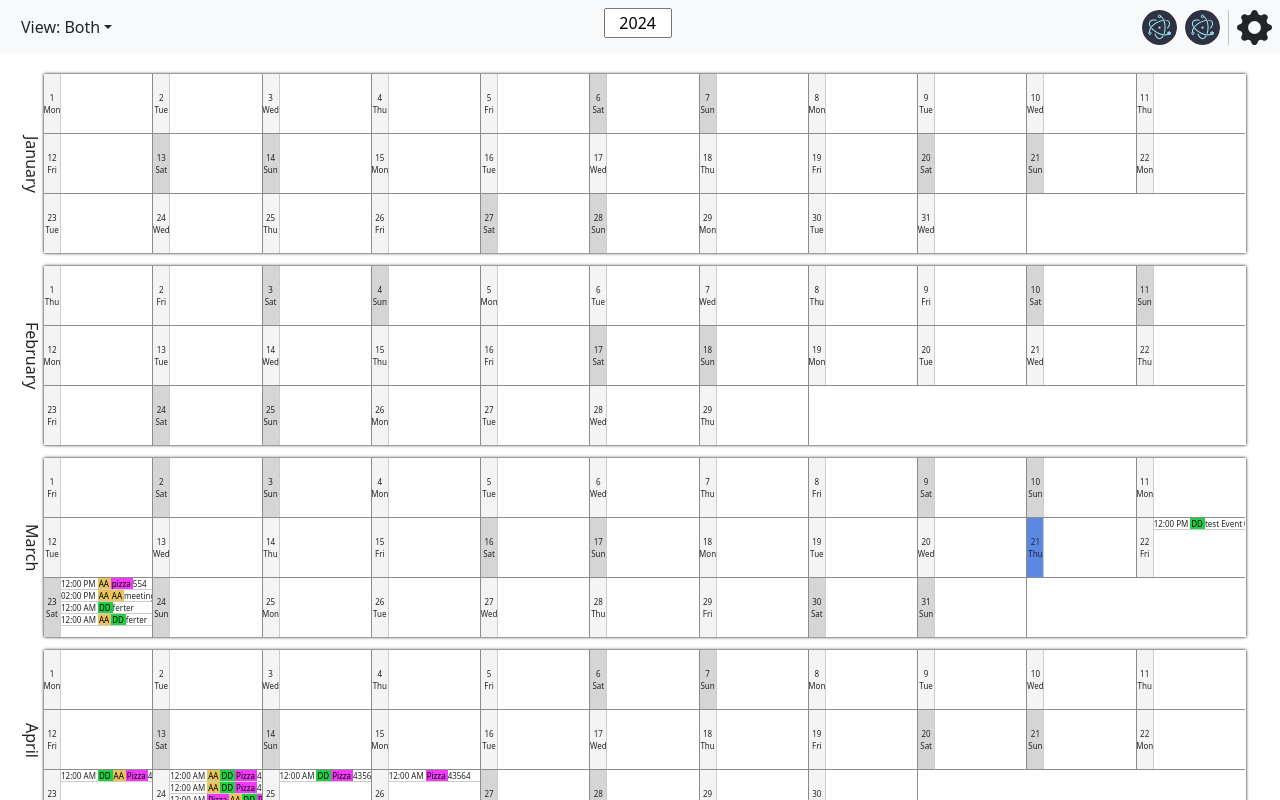
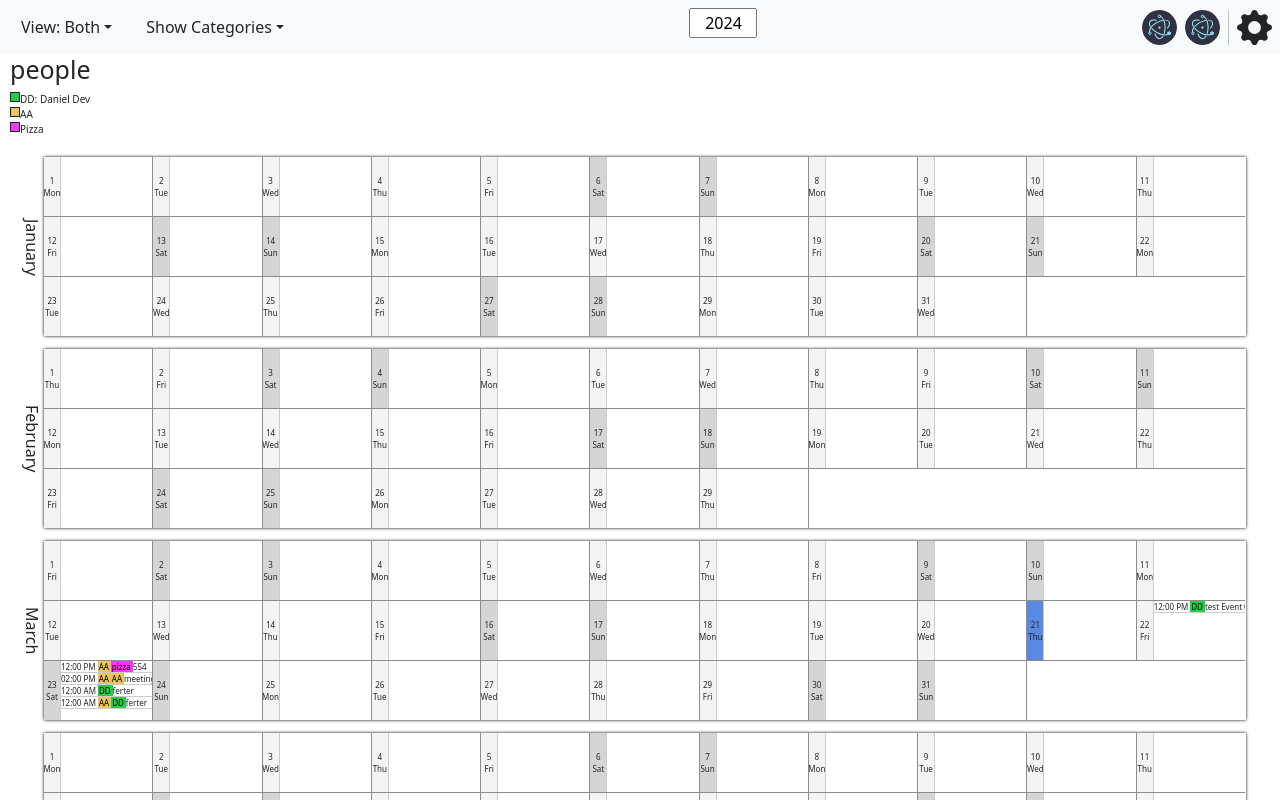
Before and after one commit to dreamTent/YearlyCalendarApp, a React (Vite) app in the folder src/renderer/: page / in a window 1280 px wide. Shown: the top 800 px of the page. Built offline with nearby package versions, Linux system fonts and the light colour scheme.

Commit message:
added category view in app.tsx
the app now can show the categories and filters used

```diff
--- a/src/renderer/src/App.tsx
+++ b/src/renderer/src/App.tsx
@@ -18,8 +18,8 @@ function App() {
   return (
     <>
       <Navbar />
-      {CategoryFilterTable()}
-      <div style={{}}>{CalenderGroupedByMonth(2024, 11, 5)}</div>
+      <div style={{ float: 'left', fontSize: '10px', marginLeft: '10px' }}>  {CategoryFilterTable()}</div>
+      <div style={{ float: 'left' }}>{CalenderGroupedByMonth(2024, 11, 5)}</div>
       <div style={{ width: '100%', height: '400px' }}></div>
       <div style={{ float: 'left' }}>{CalenderHorizontal(2024, 1, 3)}</div>
 
--- a/src/renderer/src/components/calendar/common/CategoryFilterTable.tsx
+++ b/src/renderer/src/components/calendar/common/CategoryFilterTable.tsx
@@ -2,18 +2,32 @@ import testCalendarData from '../../../assets/testSettings.json'
 
 
 function CategoryFilterTable() {
+
+
+    return (
+        testCalendarData.categories.map((item, index) => (getTable(item)))
+
+    )
+    let html = ''; // Initialize an empty string for our HTML
+
+    // Loop through categories
     for (let index = 0; index < testCalendarData.categories.length; index++) {
         if (testCalendarData.categories[index].showTableWithColors) {
-            getTable(testCalendarData.categories[index].filters)
+            html += getTable(testCalendarData.categories[index].filters); // Add the table to our HTML string
         }
     }
 
+    return html; // Return the complete HTML as a string
 }
+
 function getTable(elements) {
+    if (elements.showTableWithColors) {
         return (
             <>
+                <h1>{elements.title}</h1>
                 {
-                elements.map((item, index) => (
+
+                    elements.filters.map((item, index) => (
                         getFilter(item)
                     ))
                 }
@@ -22,11 +36,18 @@ function getTable(elements) {
         )
     }
 
+}
+
 
 function getFilter(element) {
     return (
-        <div>
+        <div style={{ float: 'left', width: '100%' }}>
+            <div style={{ float: 'left', width: '8px', height: '8px', borderStyle: 'solid', borderWidth: ' 1px', backgroundColor: element.highlightColor }} />
+
+
+            <div style={{ float: 'left' }}>
                 {element.title}
+            </div>
         </div>
     )
 }
--- a/src/renderer/src/components/navigation/navbar.tsx
+++ b/src/renderer/src/components/navigation/navbar.tsx
@@ -1,6 +1,6 @@
 import 'bootstrap/dist/css/bootstrap.min.css';
 
-import { Nav, Navbar, Container, NavDropdown, Dropdown, Form } from 'react-bootstrap';
+import { Nav, Navbar, Container, NavDropdown, Dropdown, Form, ToggleButton } from 'react-bootstrap';
 import Image from 'react-bootstrap/Image'
 import "react-datepicker/dist/react-datepicker.css";
 import DatePicker from "react-datepicker";
@@ -15,13 +15,12 @@ import accountLogoTMP from '../../assets/electron.svg'
 
 function MyNavbar() {
 
-    const [selectedDate, setSelectedDate] = useState(null);
 
     return (
         <Navbar className="navbar nabvar-light bg-light justify-content-between " >
-
-            <Dropdown style={{ marginLeft: '8px' }}>
-                <Dropdown.Toggle variant=" primary" id="dropdown-basic">
+            <div>
+                <Dropdown style={{ marginLeft: '8px', float: 'left' }}>
+                    <Dropdown.Toggle variant=" primary" id="dropdown-basic" onChange={(e) => { console.log("click"); e.currentTarget.textContent = "esr" }}>
                         View: Both
                     </Dropdown.Toggle>
 
@@ -31,6 +30,28 @@ function MyNavbar() {
                         <Dropdown.Item href="#/action-3">Horizontal</Dropdown.Item>
                     </Dropdown.Menu>
                 </Dropdown>
+
+                <Dropdown style={{ marginLeft: '8px', float: 'left' }}>
+                    <Dropdown.Toggle variant=" primary" id="dropdown-basic">
+                        Show Categories
+                    </Dropdown.Toggle>
+                </Dropdown>
+
+
+
+
+
+
+
+
+
+
+
+
+
+
+
+            </div>
             <div>
                 <a href='' style={{ float: 'left' }}>
                     <i className="bi bi-arrow-left" style={{ fontSize: '25px', marginRight: '8px' }}></i>
```
Lines whose indentation alone changed are shown as unchanged.
